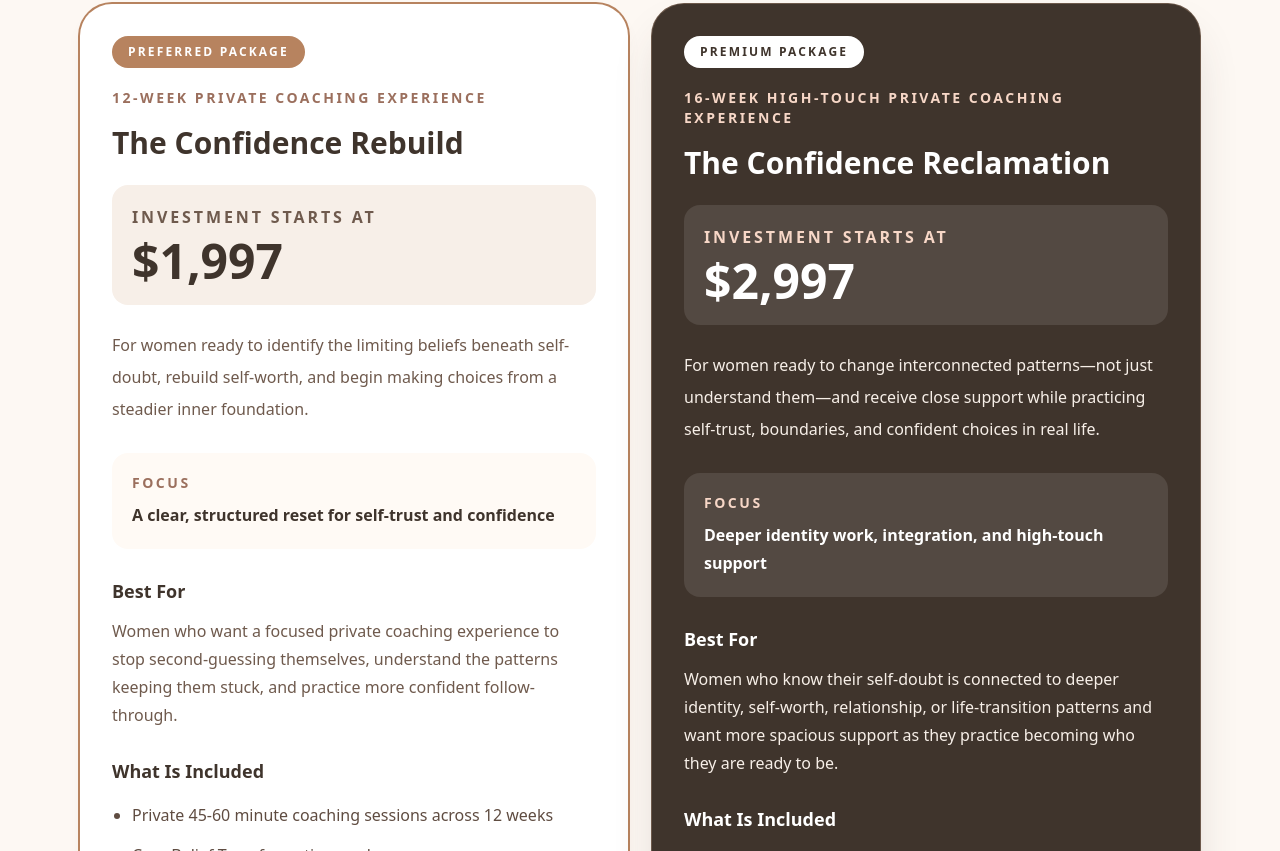
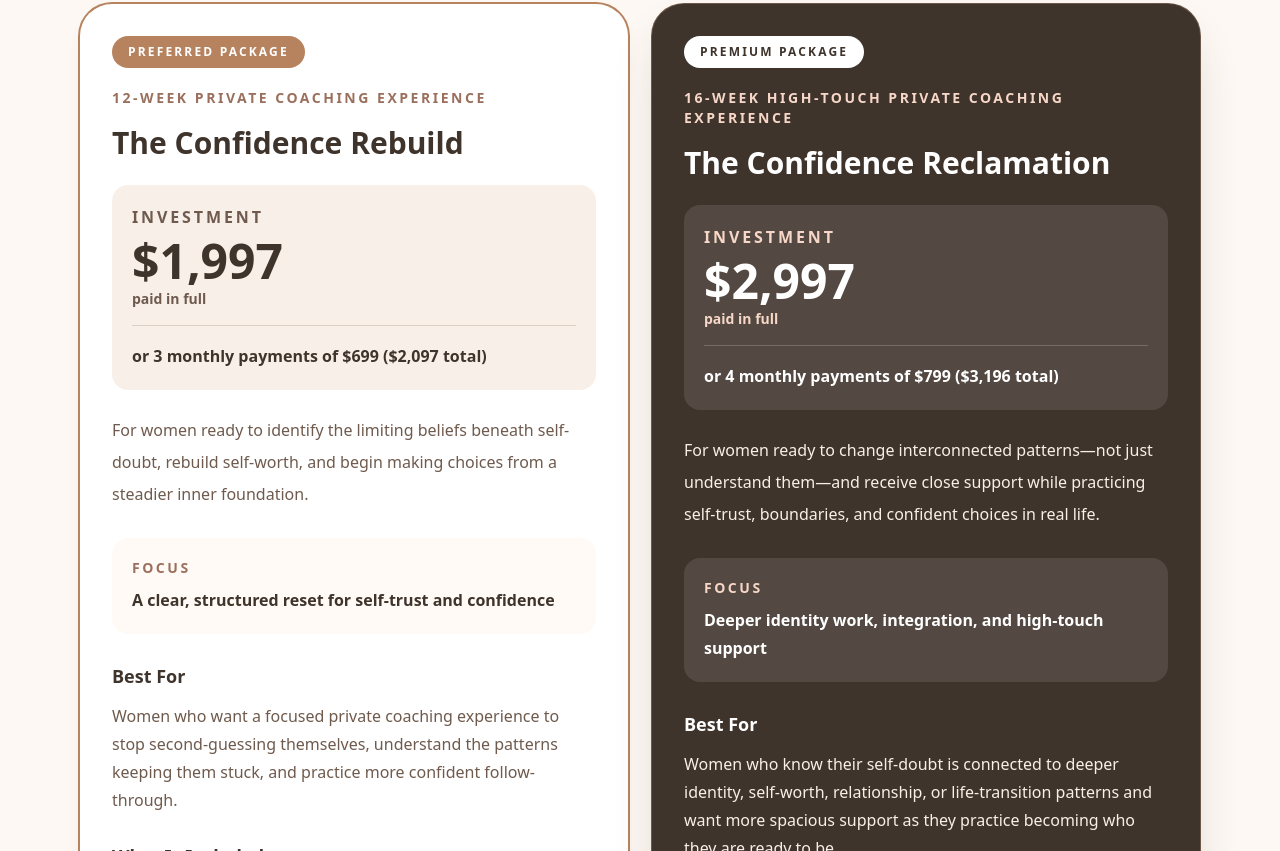
Before and after one commit to Kaelynn-Kinnison/life-coaching-with-kaelynn2, a Next.js app: page /pricing in a window 1280 px wide. Shown: the part 3029-3880 px from the top of the page. Built offline with nearby package versions, Linux system fonts and the light colour scheme; a web font is replaced by a local one.

Commit message:
Add coaching payment plan options

```diff
--- a/app/faq/page.js
+++ b/app/faq/page.js
@@ -50,6 +50,11 @@ export default function FAQ() {
       question: "How does between-session support work?",
       answer:
         "Support is available by phone, chat, email, or text between 8:00 a.m. and 10:00 p.m. CT. The Confidence Reclamation includes priority support with replies generally within one hour during those hours. Coaching support is not emergency or crisis care.",
+    },
+    {
+      question: "Do you offer payment plans?",
+      answer:
+        "Yes. The Confidence Rebuild is $1,997 paid in full or three monthly payments of $699. The Confidence Reclamation is $2,997 paid in full or four monthly payments of $799. The first payment is due at enrollment, and the remaining payments are automatically charged every 30 days. Choosing a payment plan is a commitment to the full program investment.",
     },
     {
       question: "Can I participate in coaching while I am in therapy?",
--- a/app/pricing/page.js
+++ b/app/pricing/page.js
@@ -56,6 +56,7 @@ const programs = [
     name: "The Confidence Rebuild",
     duration: "12-week private coaching experience",
     investment: "$1,997",
+    paymentPlan: "or 3 monthly payments of $699 ($2,097 total)",
     focus: "A clear, structured reset for self-trust and confidence",
     description:
       "For women ready to identify the limiting beliefs beneath self-doubt, rebuild self-worth, and begin making choices from a steadier inner foundation.",
@@ -79,6 +80,7 @@ const programs = [
     name: "The Confidence Reclamation",
     duration: "16-week high-touch private coaching experience",
     investment: "$2,997",
+    paymentPlan: "or 4 monthly payments of $799 ($3,196 total)",
     focus: "Deeper identity work, integration, and high-touch support",
     description:
       "For women ready to change interconnected patterns—not just understand them—and receive close support while practicing self-trust, boundaries, and confident choices in real life.",
@@ -164,6 +166,10 @@ const featuredTestimonials = [
 
 const pricingFaqs = [
   {
+    question: "Are payment plans available?",
+    answer: "Yes. The Confidence Rebuild is available for $1,997 paid in full or three monthly payments of $699. The Confidence Reclamation is available for $2,997 paid in full or four monthly payments of $799. The first payment is due at enrollment, and remaining payments are automatically charged every 30 days. Payment plans are a commitment to the full program investment, not a month-to-month coaching membership.",
+  },
+  {
     question: "Which coaching option should I choose?",
     answer: "Choose the one-time session when you want focused support around one clear issue. The Confidence Rebuild is designed for a concentrated 12-week shift. The Confidence Reclamation is best when several patterns are connected and you want closer support while practicing change in daily life. We can decide together during your complimentary call.",
   },
@@ -234,9 +240,19 @@ function ProgramCard({ program }) {
             program.premium ? "text-[#f7d7c7]" : "text-[#6f5a4d]"
           }`}
         >
-          Investment Starts At
+          Investment
         </p>
         <p className="mt-2 text-5xl font-black">{program.investment}</p>
+        {program.paymentPlan && (
+          <>
+            <p className={`mt-1 text-sm font-semibold ${program.premium ? "text-[#f7d7c7]" : "text-[#6f5a4d]"}`}>
+              paid in full
+            </p>
+            <p className={`mt-4 border-t pt-4 text-base font-bold leading-7 ${program.premium ? "border-white/20 text-white" : "border-[#ddcfc3] text-[#3f342c]"}`}>
+              {program.paymentPlan}
+            </p>
+          </>
+        )}
       </div>
 
       <p
--- a/app/services/page.js
+++ b/app/services/page.js
@@ -16,6 +16,7 @@ const programs = [
     name: "The Confidence Rebuild",
     duration: "12-week signature Core Belief Transformation experience",
     investment: "$1,997",
+    paymentPlan: "or 3 monthly payments of $699 ($2,097 total)",
     tagline: "Transform self-doubt into lasting confidence.",
     audience:
       "For women ready to transform limiting beliefs, rebuild self-worth, and stop letting self-doubt lead their choices.",
@@ -36,6 +37,7 @@ const programs = [
     name: "The Confidence Reclamation",
     duration: "16-week high-touch private coaching experience",
     investment: "$2,997",
+    paymentPlan: "or 4 monthly payments of $799 ($3,196 total)",
     tagline:
       "Reclaim your self-trust. Expand your confidence. Become rooted in who you are.",
     audience:
@@ -117,9 +119,17 @@ function ProgramCard({ program }) {
         }
       >
         <p className="text-base font-black uppercase tracking-[0.18em]">
-          Investment Starts At
+          Investment
         </p>
         <p className="mt-2 text-4xl font-black">{program.investment}</p>
+        {program.paymentPlan && (
+          <>
+            <p className={`mt-1 text-sm font-semibold ${textClass}`}>paid in full</p>
+            <p className={`mt-4 border-t pt-4 font-bold leading-7 ${program.premium ? "border-white/20 text-white" : "border-[#ddcfc3] text-[#3f342c]"}`}>
+              {program.paymentPlan}
+            </p>
+          </>
+        )}
       </div>
 
       <div className="mt-7 flex-1">
```
